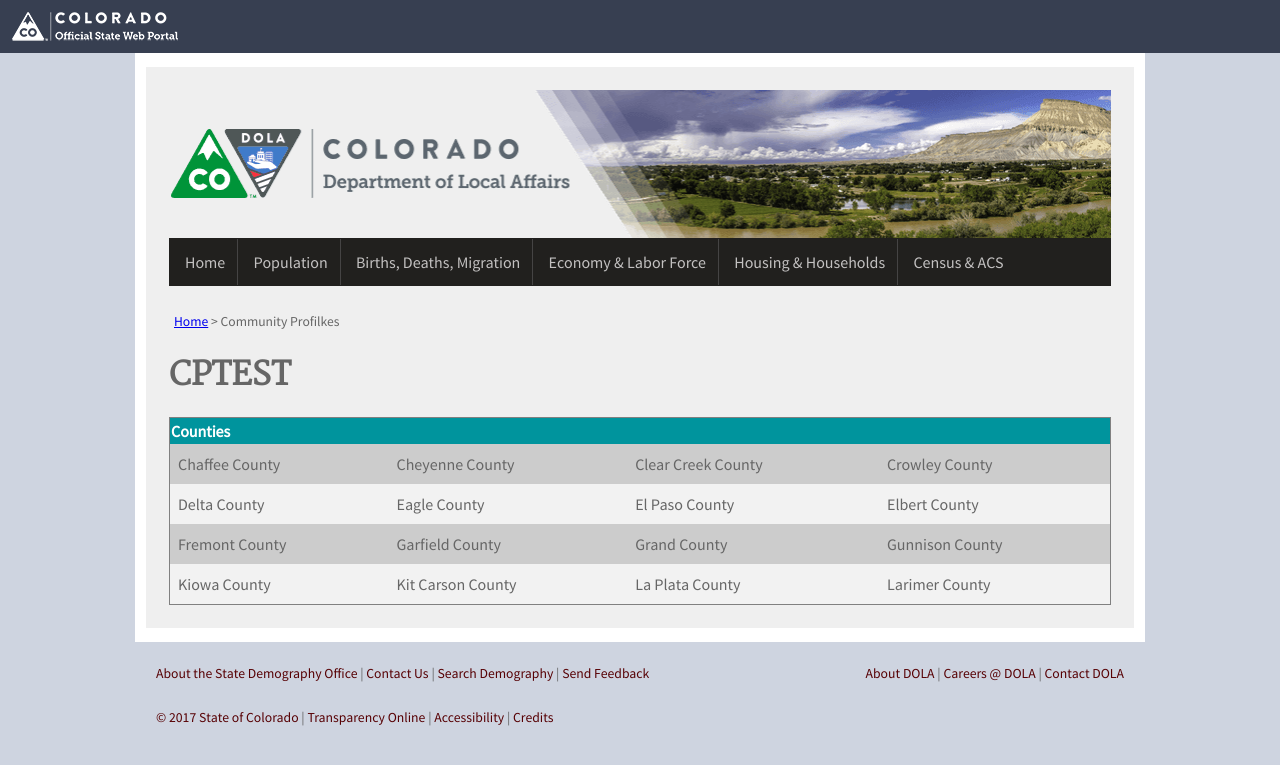
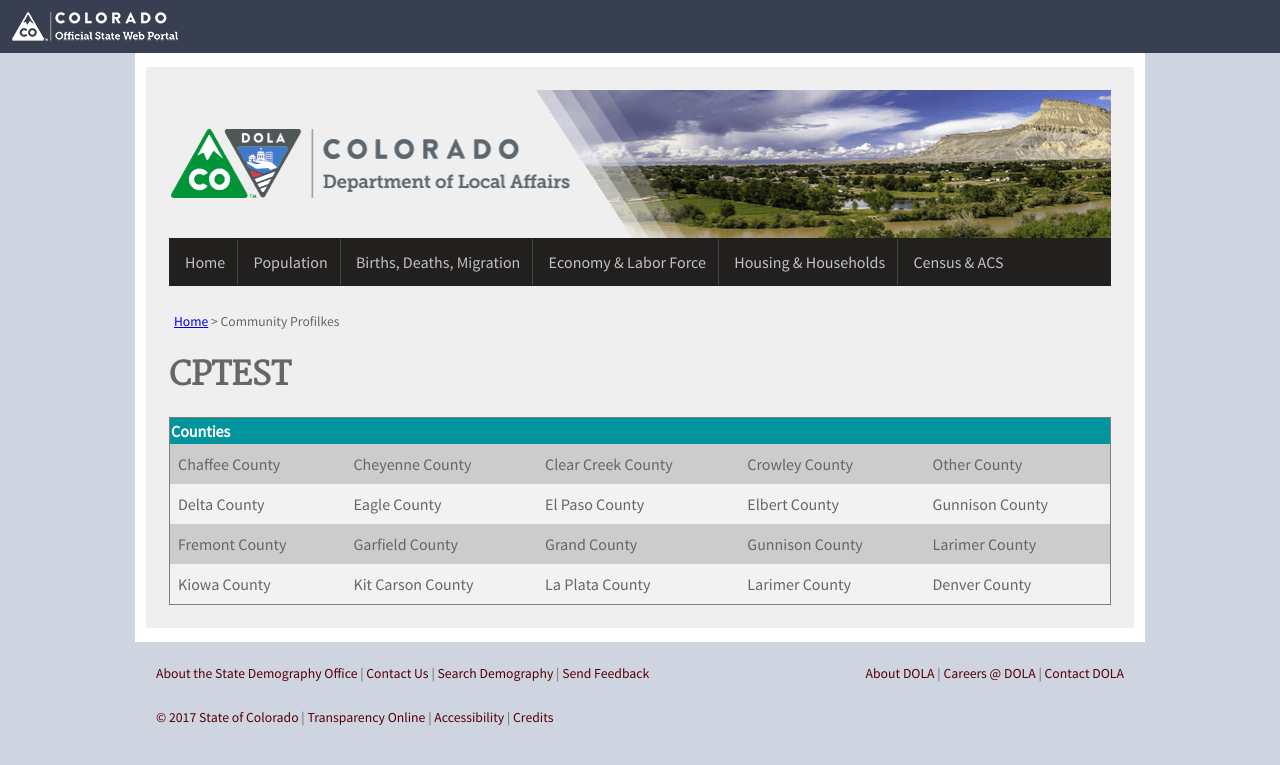
Before and after one commit to TBleess/Website_New, a Jekyll site: the page built from pages/9_Not_in_Menu/cp_test.md, in a window 1280 px wide. Shown: the top 765 px of the page. Built offline with Jekyll 4.4.1, drawn with Linux system fonts in a browser that asks for light colours.

Commit message:
Update cp_test.md

```diff
--- a/pages/9_Not_in_Menu/cp_test.md
+++ b/pages/9_Not_in_Menu/cp_test.md
@@ -9,9 +9,9 @@
 
 # CPTEST
 
-|Counties       	|                   	|                    	|                 	|
-|----------------	|-------------------	|--------------------	|-----------------	|
-| Chaffee County 	| Cheyenne County   	| Clear Creek County 	| Crowley County  	|
-| Delta County   	| Eagle County      	| El Paso County     	| Elbert County   	|
-| Fremont County 	| Garfield County   	| Grand County       	| Gunnison County 	|
-| Kiowa County   	| Kit Carson County 	| La Plata County    	| Larimer County  	|
+| Counties       	|                   	|                    	|                 	|                 	|
+|----------------	|-------------------	|--------------------	|-----------------	|-----------------	|
+| Chaffee County 	| Cheyenne County   	| Clear Creek County 	| Crowley County  	| Other County    	|
+| Delta County   	| Eagle County      	| El Paso County     	| Elbert County   	| Gunnison County 	|
+| Fremont County 	| Garfield County   	| Grand County       	| Gunnison County 	| Larimer County  	|
+| Kiowa County   	| Kit Carson County 	| La Plata County    	| Larimer County  	| Denver County   	|
```
